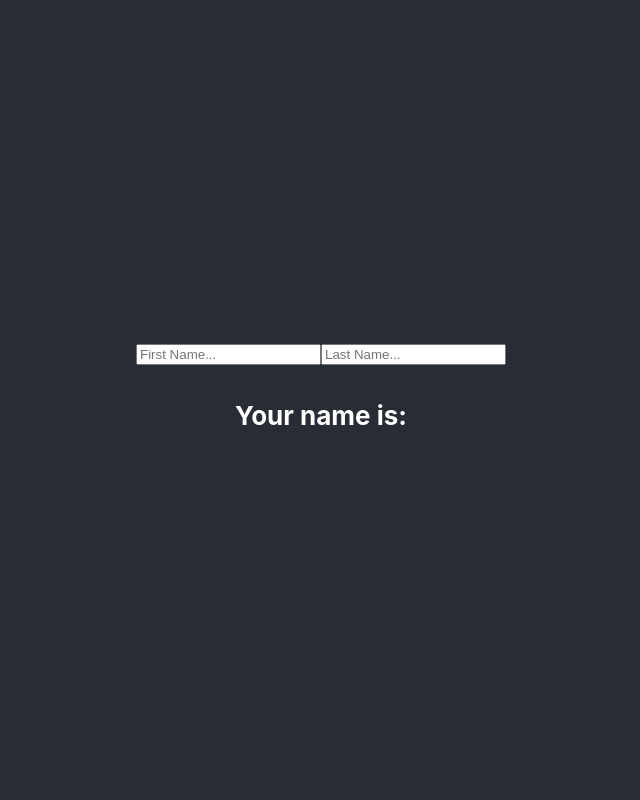
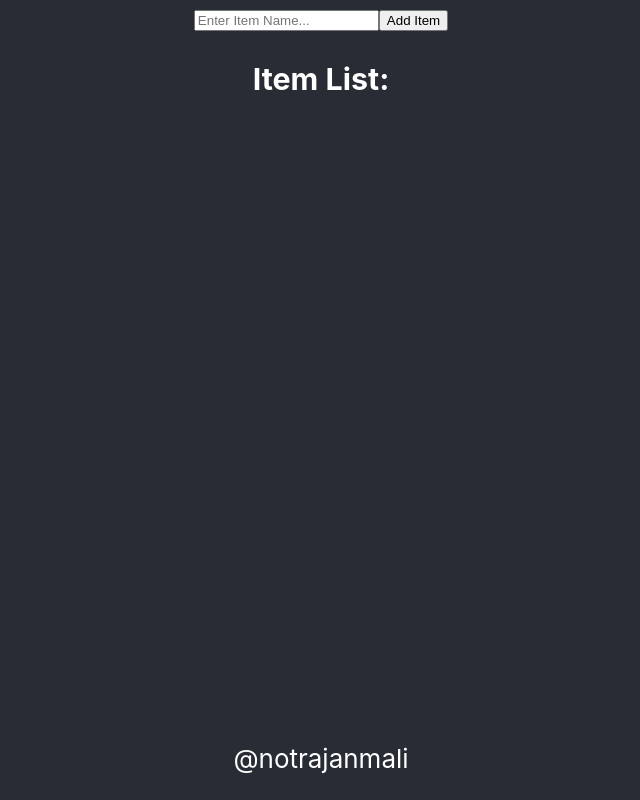
Before and after one commit to rajanmali/React-Hooks-Tutorial, a React (Create React App) app: page / in a window 1280 px wide. Shown: the whole page, without its empty margins (319-959 px from the left). Built offline with nearby package versions, Linux system fonts and the light colour scheme.

Commit message:
using useState with arrays

```diff
--- a/src/App.css
+++ b/src/App.css
@@ -1,11 +1,9 @@
 .App {
-  text-align: center;
   background-color: #282c34;
   min-height: 100vh;
   display: flex;
   flex-direction: column;
   align-items: center;
-  justify-content: center;
   font-size: calc(10px + 2vmin);
   color: white;
 }
--- a/src/App.js
+++ b/src/App.js
@@ -1,12 +1,15 @@
 import "./App.css";
 // import ClassCounter from "./components/useState/ClassCounter";
-import HookCounterObject from "./components/useState/HookCounterObject";
+import UseStateArray from "./components/useState/UseStateArray";
 
 function App() {
   return (
     <div className="App">
       {/* <ClassCounter /> */}
-      <HookCounterObject />
+      <UseStateArray />
+      <footer style={{ position: "fixed", bottom: "0" }}>
+        <p>@notrajanmali</p>
+      </footer>
     </div>
   );
 }
--- /dev/null
+++ b/src/components/useState/UseStateArray.js
@@ -0,0 +1,56 @@
+import { useState } from "react";
+
+const UseStateArray = () => {
+  const [itemList, setItemList] = useState([]);
+  const [itemName, setItemName] = useState("");
+
+  const handleInputChange = (event) => {
+    const { value } = event.target;
+    setItemName(value);
+  };
+
+  const handleAddItem = (event) => {
+    event.preventDefault();
+    if (itemName.length > 0) {
+      setItemList((prevItemsList) => [
+        ...prevItemsList,
+        {
+          id: Math.floor(Math.random() * itemName.length) + 1,
+          name: itemName,
+        },
+      ]);
+      setItemName("");
+    }
+  };
+
+  const handleClearItemList = (event) => {
+    event.preventDefault();
+    setItemList([]);
+  };
+
+  return (
+    <>
+      <form>
+        <input
+          type="text"
+          placeholder="Enter Item Name..."
+          name="itemName"
+          value={itemName}
+          onChange={handleInputChange}
+        />
+        <button onClick={handleAddItem}>Add Item</button>
+      </form>
+      <h3>Item List:</h3>
+      <ul>
+        {itemList.map((item) => (
+          <li key={item.id}>{item.name}</li>
+        ))}
+      </ul>
+      {itemList?.[0] && (
+        <button onClick={handleClearItemList}>Clear All Items</button>
+      )}
+    </>
+  );
+};
+
+export default UseStateArray;
--- a/src/components/useState/HookCounterObject.js
+++ b/src/components/useState/UseStateObject.js
@@ -1,6 +1,6 @@
 import { useState } from "react";
 
-const HookCounterObject = () => {
+const UseStateObject = () => {
   const [name, setName] = useState({ firstName: "", lastName: "" });
 
   const handleInputChange = (event) => {
@@ -31,4 +31,4 @@ const HookCounterObject = () => {
   );
 };
 
-export default HookCounterObject;
+export default UseStateObject;
```
